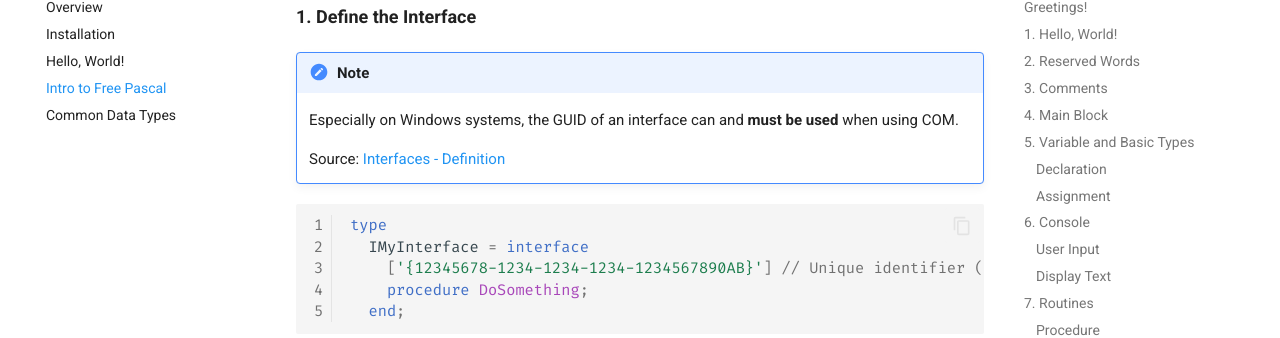
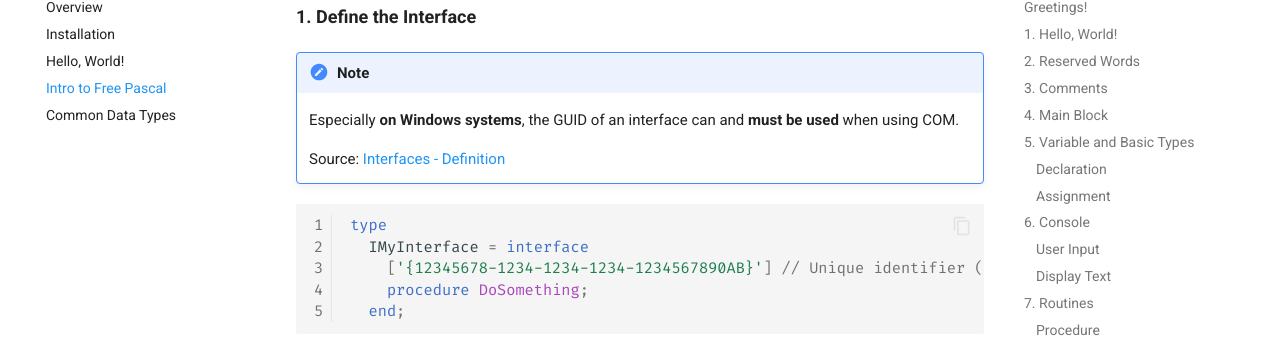
Before and after one commit to ikelaiah/free-pascal-cookbook, an MkDocs documentation site: the page built from docs/docs/basics/basics-fpc.md, in a window 1280 px wide and 900 px high, scrolled down 57205 px. Shown: the part 149-487 px from the top of the window. Built offline with MkDocs 1.6.1 and Material for MkDocs 9.7.7, drawn with Linux system fonts in a browser that asks for light colours.

Commit message:
Update - Minor edits.

```diff
--- a/docs/docs/basics/basics-fpc.md
+++ b/docs/docs/basics/basics-fpc.md
@@ -2549,7 +2549,7 @@ This example defines a simple interface `IMyInterface` with one method `DoSometh
 **1. Define the Interface**
 
 !!! Note
-    Especially on Windows systems, the GUID of an interface can and **must be used** when using COM.
+    Especially **on Windows systems**, the GUID of an interface can and **must be used** when using COM.
 
     Source: [Interfaces - Definition](https://www.freepascal.org/docs-html/ref/refse44.html#x97-1210007.1)
 
```
